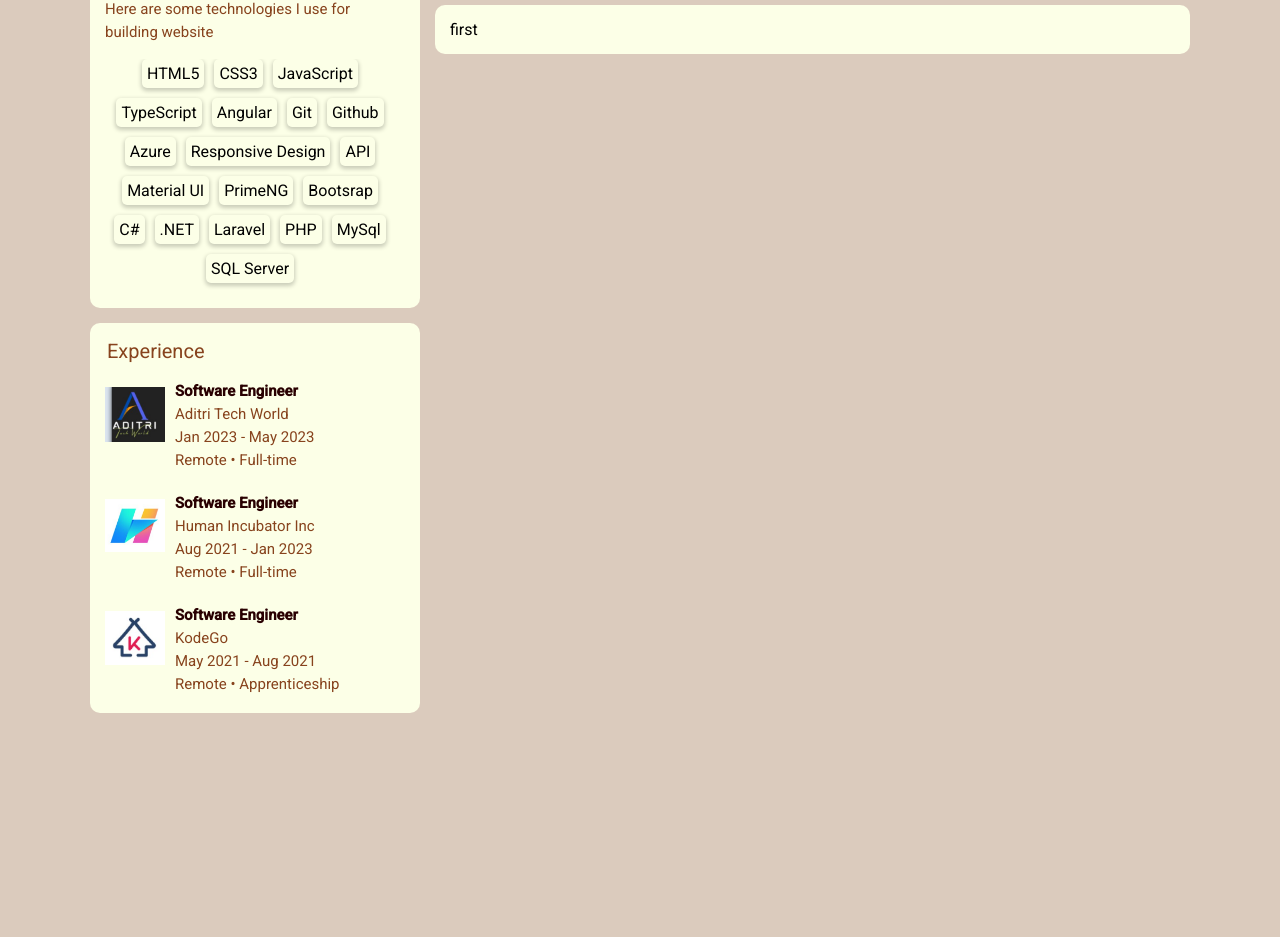
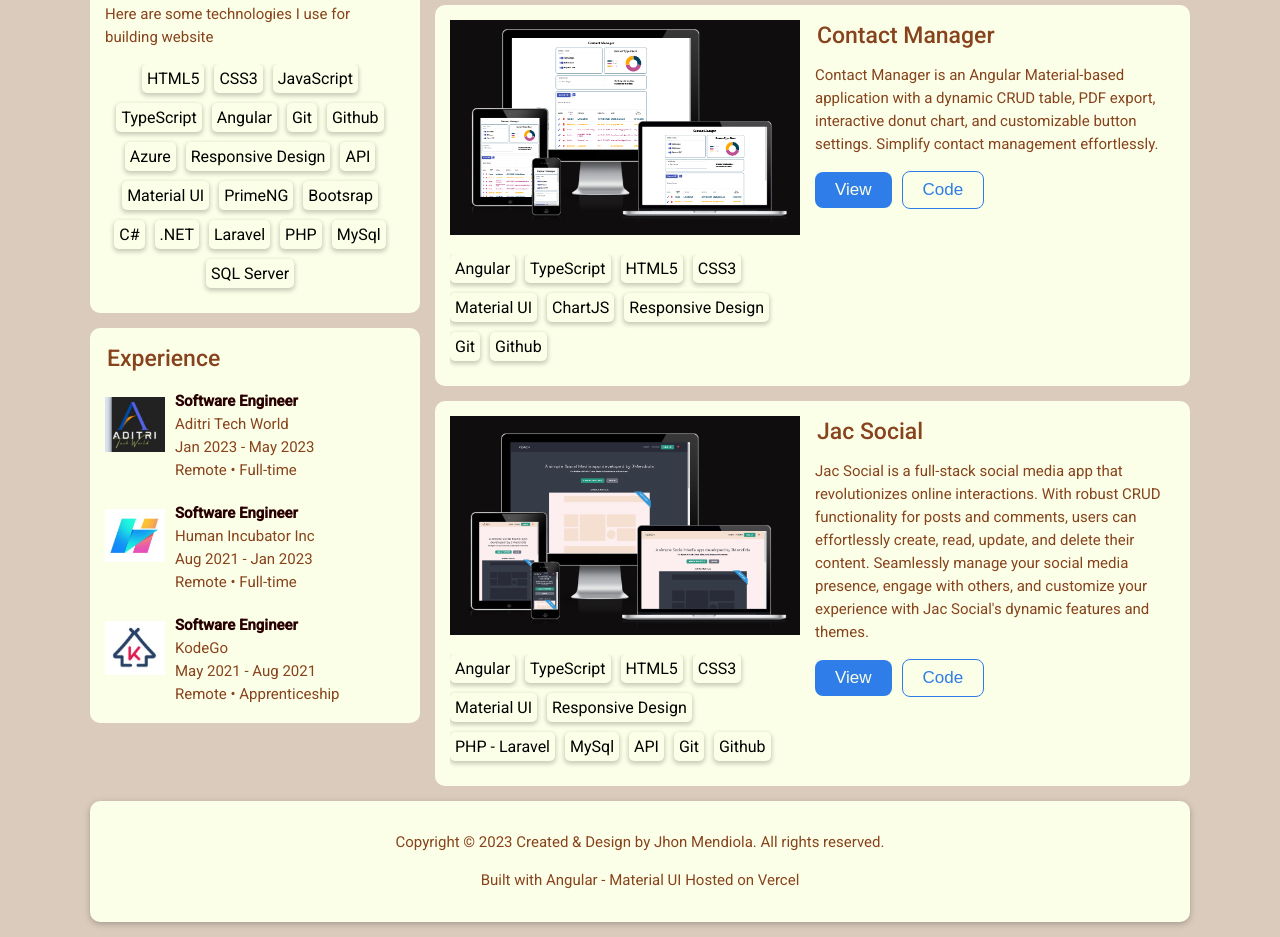
Before and after one commit to AngPayas055/portfolio, an Angular app: page /landing in a window 1280 px wide. Shown: the part 406-1343 px from the top of the page. Before the commit the page ends 1134 px from the top, so only its background shows below. Built offline with nearby package versions, Linux system fonts and the light colour scheme.

Commit message:
projects and footer

```diff
--- a/src/app/landing/landing.component.css
+++ b/src/app/landing/landing.component.css
@@ -3,6 +3,7 @@ body{
 }
 .avatar{
     max-width: 280px;
+    box-shadow: 0 2px 5px 0 rgba(0,0,0,.15), 0 2px 10px 0 rgba(0,0,0,.11);
 }
 .j-cont{
     background-color:  var(--tile-bg-color);
@@ -11,6 +12,15 @@ body{
     border-radius: 10px;
     align-items: center;
     box-shadow: 0 2px 5px 0 rgba(0,0,0,.15), 0 2px 10px 0 rgba(0,0,0,.11);
+}
+
+.footer{
+    background-color:  var(--tile-bg-color);
+    padding: 15px;
+    border-radius: 10px;
+    box-shadow: 0 2px 5px 0 rgba(0,0,0,.15), 0 2px 10px 0 rgba(0,0,0,.11);
+    text-align: center;
+    margin-top: 15px;
 }
 .head{
     padding: 0 15px 0 40px;
@@ -115,14 +125,72 @@ body{
     margin-right: 10px;
     margin-top: 10px;
 }
+.project-img{
+    max-width: 350px;
+}
+.proj-item{
+    display: flex;
+}
+.proj-item-details{
+    padding: 0 0 0 15px;
+}
+.skills-container-proj{
+    display: flex;
+    flex-wrap: wrap;
+    align-items: center;
+    max-width: 100%;
+    overflow: hidden;
+    margin-top: 15px;
+}
+.skills-item-proj{
+    padding: 5px;
+    box-shadow: 0 2px 4px 1px rgba(0.2, 0.2, 0.2, 0.2); /* Box shadow property */
+    background-color: var(--tile-bg-color);
+    border: none;
+    border-radius: 5px;
+    margin-right: 10px;
+    margin-bottom: 10px;
+}
+.project-img-cont{
+    position: relative;
+    max-width: 100%;
+
+}
+.view{
+    padding: 7px 20px;
+    border-radius: 8px;
+    background-color:  var(--highlight-color);
+    color:   var(--tile-bg-color);
+    border: none;
+    font-size: 17px;
+    line-height: 22px;
+    font-weight: 400;
+}
+.code{
+    padding: 7px 20px;
+    border-radius: 8px;
+    background-color: var(--tile-bg-color);
+    color:  var(--highlight-color) ;
+    border: 1px solid var(--highlight-color);
+    font-size: 17px;
+    line-height: 22px;
+    font-weight: 400;
+}
 
 
-
-/* .label{
-    height: 25px;
-    padding-right: 10px;
-    vertical-align: middle;
-} */
+@media screen and (max-width: 1001px){
+    .proj-item{
+        flex-direction: column;
+    }
+    .project-img{
+        width: 100%;
+        max-width: 600px;
+        height: auto;
+    }
+    .proj-item-details{
+        padding: 15px 15px 0 0;
+    }
+}
 
 @media screen and (max-width: 854px){
     .head{
--- a/src/app/landing/landing.component.html
+++ b/src/app/landing/landing.component.html
@@ -20,7 +20,7 @@
                         <mat-icon aria-hidden="false" aria-label="Example home icon"
                                     fontIcon="stay_current_portrait"  [ngStyle]="{'color':'var(--font-color)','font-size':'20px'}">
                         </mat-icon>
-                        <h5 class="ml-5 text-highlight">(+63)-9989-0247-051</h5>
+                        <h5 class="ml-5 text-highlight">(+63)-998-9027-051</h5>
                     </div>
                 </div>
             </div>
@@ -52,7 +52,7 @@
     <div class="j-cont-two-cols">
         <div class="j-col-35">
             <div class="col-left">
-                <h3>Skills</h3>
+                <h2>Skills</h2>
                 <p>Here are some technologies I use for building website</p>
                 <div class="skills-container">
                     <span class="skills-item">HTML5</span>
@@ -77,7 +77,7 @@
                 </div>
             </div>
             <div class="col-left mt-15">
-                <h3>Experience</h3>
+                <h2>Experience</h2>
                 <div class="exp-item">
                     <div>
                         <img src="../../assets/img/logo-aditri.png" alt="" class="logo">
@@ -115,11 +115,80 @@
         </div>
         <div class="j-col-65">
             <div class="compplex-proj">
-                <h3>Complex Projects</h3>
+                <h3>Personal Projects</h3>
             </div>
             <div class="proj-cont">
-                first
+                <div class="proj-item">
+                    <div class="project-img-cont">
+                        <img src="../../assets/img/CONTACTAPP-1196X733.png" alt="" class="project-img">
+                        <div class="skills-container-proj">
+                            <span class="skills-item-proj">Angular</span>
+                            <span class="skills-item-proj">TypeScript</span>
+                            <span class="skills-item-proj">HTML5</span>
+                            <span class="skills-item-proj">CSS3</span>
+                            <span class="skills-item-proj">Material UI</span>
+                            <span class="skills-item-proj">ChartJS</span>
+                            <span class="skills-item-proj">Responsive Design</span>
+                            <span class="skills-item-proj">Git</span>
+                            <span class="skills-item-proj">Github</span>
+                        </div>
+                    </div>
+                    <span class="proj-item-details">
+                        <h2>Contact Manager</h2>
+                        <p>Contact Manager is an Angular Material-based application with a dynamic CRUD table,
+                            PDF export, interactive donut chart, and customizable button settings.
+                            Simplify contact management effortlessly.
+                        </p>
+                        <div>
+                            <button class="view">View</button>
+                            <button class="code ml-10">Code</button>
+                        </div>
+                    </span>
+                </div>
+            </div>
+            <div class="proj-cont">
+                <div class="proj-item">
+                    <div class="project-img-cont">
+                        <img src="../../assets/img/JAC.png" alt="" class="project-img">
+                        <div class="skills-container-proj">
+                            <span class="skills-item-proj">Angular</span>
+                            <span class="skills-item-proj">TypeScript</span>
+                            <span class="skills-item-proj">HTML5</span>
+                            <span class="skills-item-proj">CSS3</span>
+                            <span class="skills-item-proj">Material UI</span>
+                            <span class="skills-item-proj">Responsive Design</span>
+                            <span class="skills-item-proj">PHP - Laravel</span>
+                            <span class="skills-item-proj">MySql</span>
+                            <span class="skills-item-proj">API</span>
+                            <span class="skills-item-proj">Git</span>
+                            <span class="skills-item-proj">Github</span>
+                        </div>
+                    </div>
+                    <span class="proj-item-details">
+                        <h2>Jac Social</h2>
+                        <p>Jac Social is a full-stack social media app that revolutionizes online interactions.
+                            With robust CRUD functionality for posts and comments,
+                            users can effortlessly create, read, update, and delete their content.
+                            Seamlessly manage your social media presence, engage with others,
+                            and customize your experience with Jac Social's dynamic features and themes.
+                        </p>
+                        <div>
+                            <button class="view">View</button>
+                            <button class="code ml-10">Code</button>
+                        </div>
+                    </span>
+                </div>
             </div>
         </div>
     </div>
+
+
+
+
+
+    <footer class="footer">
+       <p>Copyright © 2023 Created & Design by Jhon Mendiola. All rights reserved.</p>
+
+        <p>Built with Angular - Material UI Hosted on Vercel</p>
+    </footer>
 </div>
--- a/src/styles.css
+++ b/src/styles.css
@@ -59,6 +59,14 @@ h1{
     font-size: 34px;
     margin: 5px 0;
 }
+h2{
+    font-size: 23px;
+    line-height: 27px;
+    color: var(--font-color);
+    padding: 0;
+    margin: 2px;
+    font-weight: 500;
+}
 h3{
     font-size: 20px;
     line-height: 22px;
```
Also changed, not shown: src/assets/img/CONTACTAPP-1196X733.png (added), src/assets/img/JAC.png (added).
